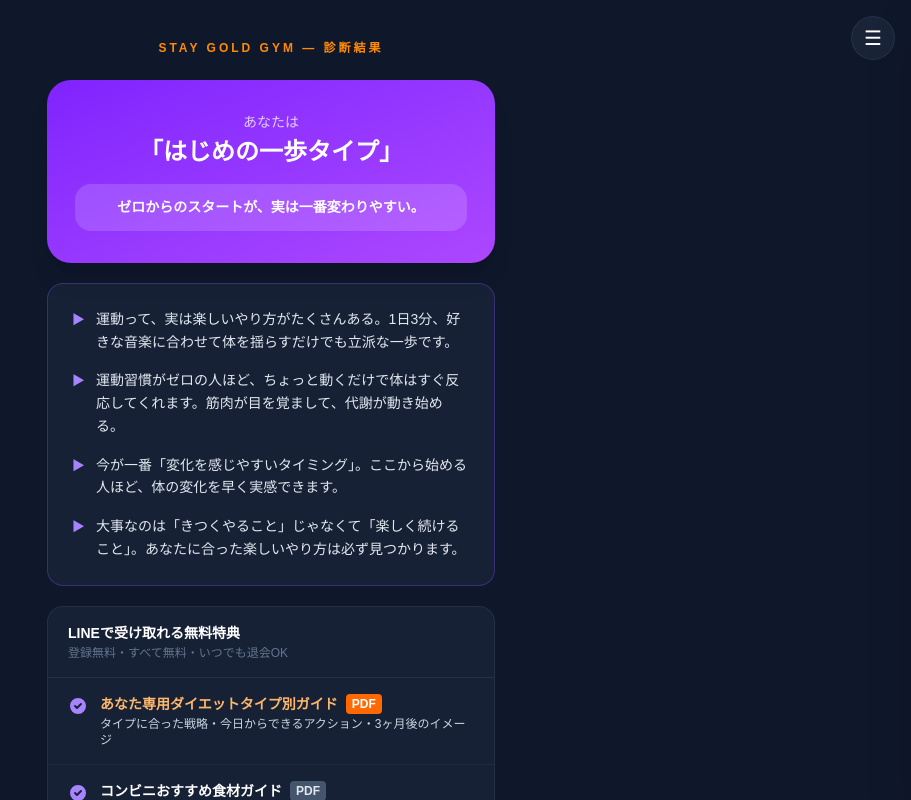
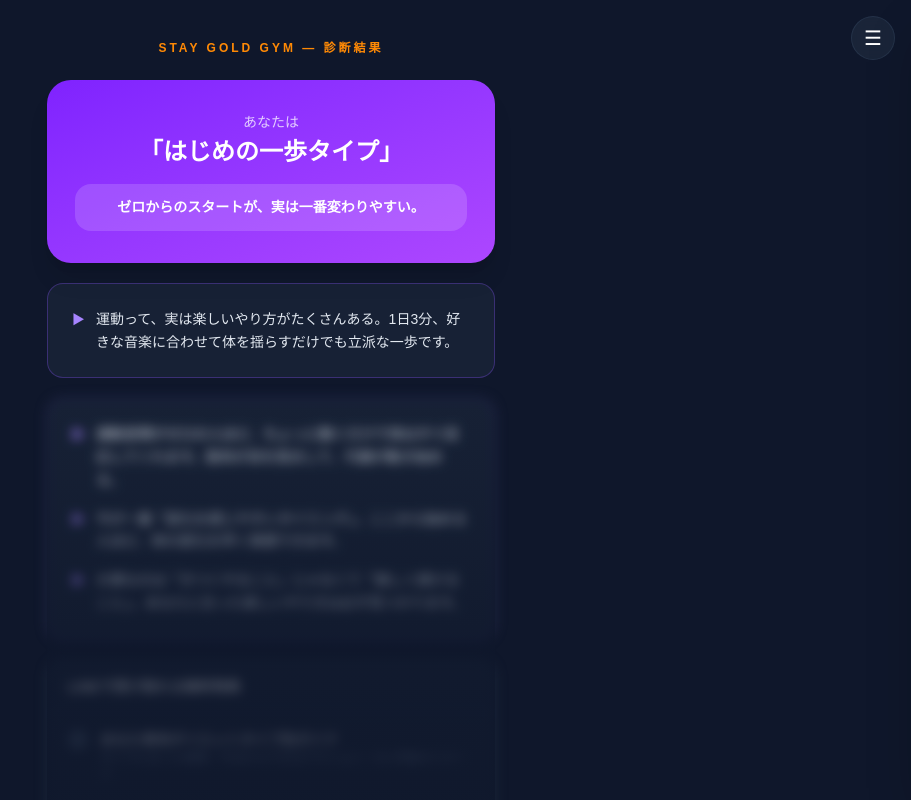
Before and after one commit to TomoRevo/pojipoji-bodymake, a Next.js app: page /pojipoji-bodymake/result/first_step in a window 1280 px wide. Shown: the top 800 px of the page, without its empty margins (369-1280 px from the left). Built offline with nearby package versions, Linux system fonts and the light colour scheme; no server answers.

Commit message:
診断結果ページ: bodyメッセージ途中からぼかし + 続きはLINEで

```diff
--- a/src/app/result/[type]/page.tsx
+++ b/src/app/result/[type]/page.tsx
@@ -100,9 +100,9 @@ export default async function ResultPage({ params }: Props) {
           </div>
         </div>
 
-        {/* Body messages */}
+        {/* Body messages — 最初の1つだけ見せる */}
         <div className={`bg-slate-800/60 border ${accent.border} rounded-2xl p-6 flex flex-col gap-4`}>
-          {body.map((line, i) => (
+          {body.slice(0, 1).map((line, i) => (
             <div key={i} className="flex gap-3">
               <span className={`text-xs font-black mt-1 shrink-0 ${accent.text}`}>▶</span>
               <p className="text-slate-200 leading-relaxed text-sm">{line}</p>
@@ -110,42 +110,42 @@ export default async function ResultPage({ params }: Props) {
           ))}
         </div>
 
-        {/* 特典一覧 */}
-        <div className="bg-slate-800/60 border border-slate-700/50 rounded-2xl overflow-hidden">
-          <div className="px-5 py-4 border-b border-slate-700/50">
-            <p className="text-white font-black text-sm">
-              LINEで受け取れる無料特典
-            </p>
-            <p className="text-slate-500 text-xs mt-0.5">登録無料・すべて無料・いつでも退会OK</p>
+        {/* ぼかしエリア：残りのbody + 特典 */}
+        <div className="relative">
+          <div className="blur-[6px] select-none pointer-events-none" aria-hidden="true">
+            <div className={`bg-slate-800/60 border ${accent.border} rounded-2xl p-6 flex flex-col gap-4`}>
+              {body.slice(1).map((line, i) => (
+                <div key={i} className="flex gap-3">
+                  <span className={`text-xs font-black mt-1 shrink-0 ${accent.text}`}>▶</span>
+                  <p className="text-slate-200 leading-relaxed text-sm">{line}</p>
+                </div>
+              ))}
+            </div>
+
+            <div className="mt-5 bg-slate-800/60 border border-slate-700/50 rounded-2xl overflow-hidden">
+              <div className="px-5 py-4 border-b border-slate-700/50">
+                <p className="text-white font-black text-sm">LINEで受け取れる無料特典</p>
+              </div>
+              {bonuses.map((b, i) => (
+                <div key={i} className="px-5 py-4 flex items-start gap-3 border-b border-slate-700/30">
+                  <div className="w-5 h-5 bg-slate-600 rounded-full shrink-0" />
+                  <div>
+                    <p className="font-bold text-sm text-white">{b.label}</p>
+                    <p className="text-slate-400 text-xs">{b.desc}</p>
+                  </div>
+                </div>
+              ))}
+            </div>
           </div>
 
-          {bonuses.map((b, i) => (
-            <div
-              key={i}
-              className={`px-5 py-4 flex items-start gap-3 ${
-                i < bonuses.length - 1 ? "border-b border-slate-700/30" : ""
-              }`}
-            >
-              <svg viewBox="0 0 20 20" fill="currentColor" className={`w-5 h-5 ${accent.text} shrink-0 mt-0.5`}>
-                <path fillRule="evenodd" d="M10 18a8 8 0 100-16 8 8 0 000 16zm3.707-9.293a1 1 0 00-1.414-1.414L9 10.586 7.707 9.293a1 1 0 00-1.414 1.414l2 2a1 1 0 001.414 0l4-4z" clipRule="evenodd" />
-              </svg>
-              <div className="flex-1">
-                <div className="flex items-center gap-2 mb-0.5 flex-wrap">
-                  <p className={`font-bold text-sm ${b.highlight ? "text-orange-300" : "text-white"}`}>
-                    {b.label}
-                  </p>
-                  <span className={`text-xs px-1.5 py-0.5 rounded font-bold ${
-                    b.highlight
-                      ? "bg-orange-500 text-white"
-                      : "bg-slate-600 text-slate-200"
-                  }`}>
-                    {b.tag}
-                  </span>
-                </div>
-                <p className="text-slate-300 text-xs">{b.desc}</p>
-              </div>
+          {/* グラデーションオーバーレイ */}
+          <div className="absolute inset-0 bg-gradient-to-b from-slate-900/0 via-slate-900/70 to-slate-900 flex items-end justify-center pb-4">
+            <div className="text-center px-4">
+              <p className="text-slate-300 text-sm font-bold mb-4">
+                続きはLINEで無料で受け取れます
+              </p>
             </div>
-          ))}
+          </div>
         </div>
 
         {/* エルメ流入ボタン */}
```
